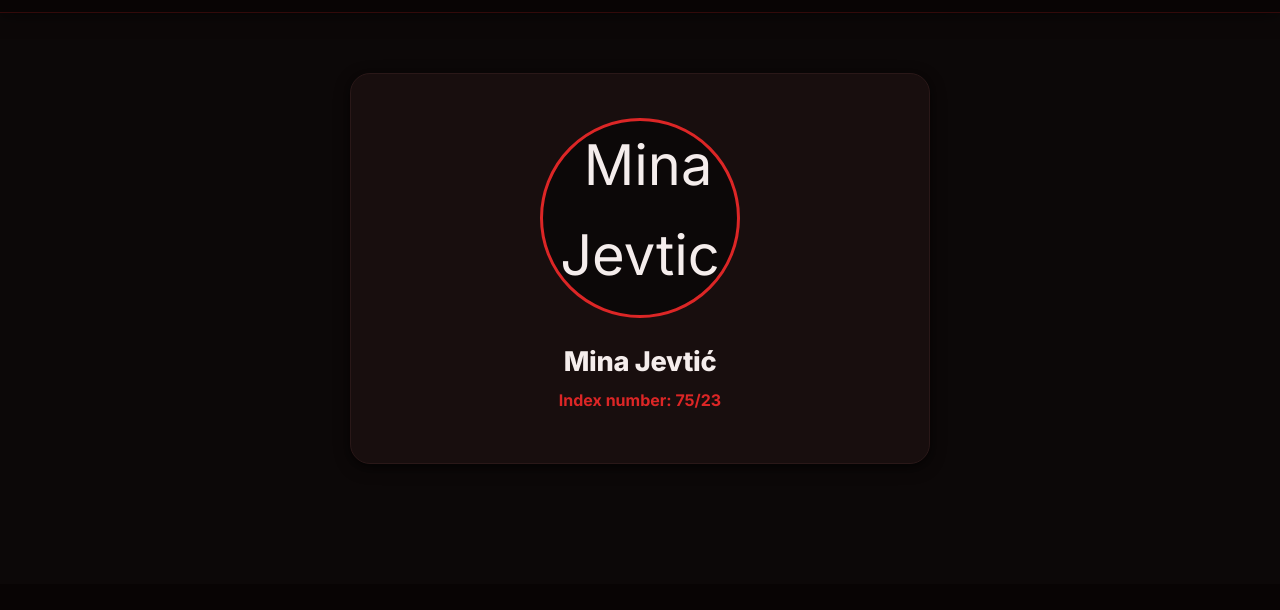
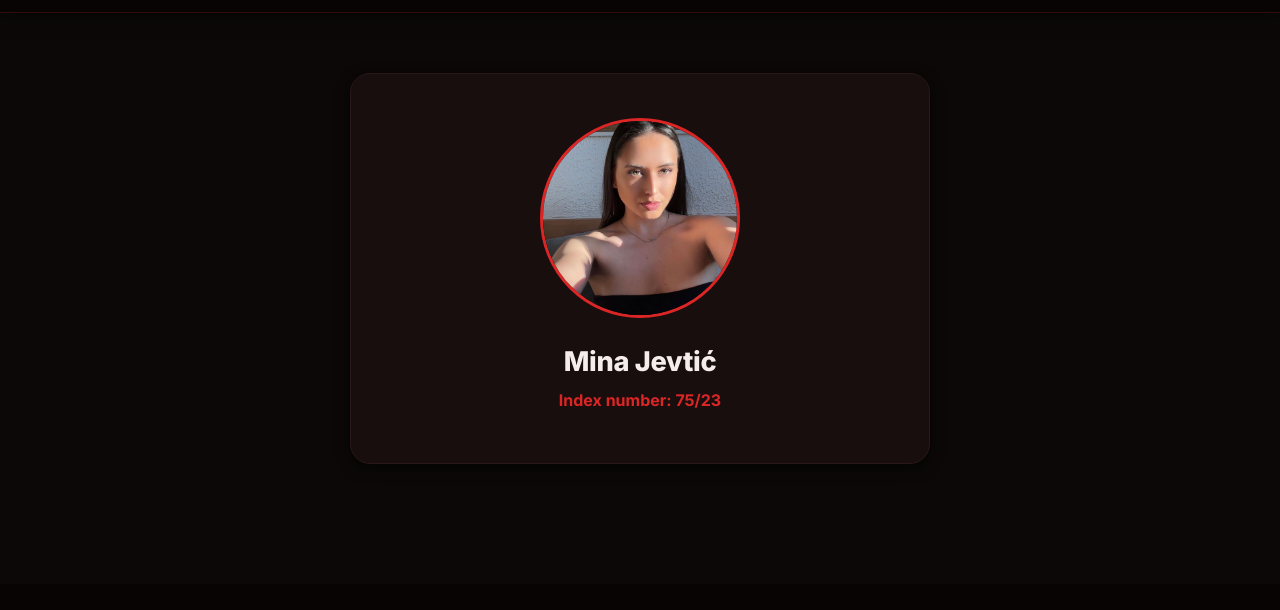
Before and after one commit to M1na12/CineHub, a plain HTML site: page about.html in a window 1280 px wide. Shown: the part 56-666 px from the top of the page. Drawn offline with nearby package versions, Linux system fonts and the light colour scheme.

Commit message:
Update author image source in about.html

```diff
--- a/about.html
+++ b/about.html
@@ -37,7 +37,7 @@
     <div class="container">
     <div class="author-card">
     <div class="author-avatar">
-        <img src="img/author.jpg" alt="Mina Jevtic">
+        <img src="author.jpg" alt="Mina Jevtic">
     </div>
     <h1 class="author-name">Mina Jevtić</h1>
     <p class="author-index">
```
